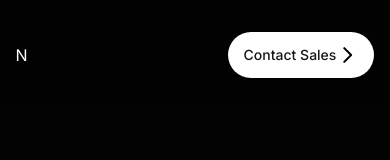
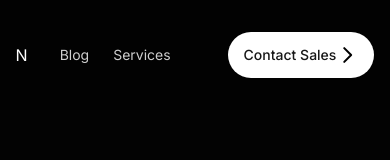
Before and after one commit to Abhilash7669/novelty-vision, a Next.js app: page / in a window 390 px wide. Shown: the top 160 px of the page. Built offline with nearby package versions, Linux system fonts and the light colour scheme.

Commit message:
uncommented header links

```diff
--- a/src/components/layout/header/header.tsx
+++ b/src/components/layout/header/header.tsx
@@ -16,7 +16,7 @@ export default function Header({}: Props) {
               <Link  href="/">
                 <p>N</p>
               </Link>
-              <ul className="hidden md:flex items-center space-x-6">
+              <ul className="flex items-center space-x-6">
                 {headerLinkA.map((item) => (
                   <HeaderLink key={item.text} item={item} />
                 ))}
```
